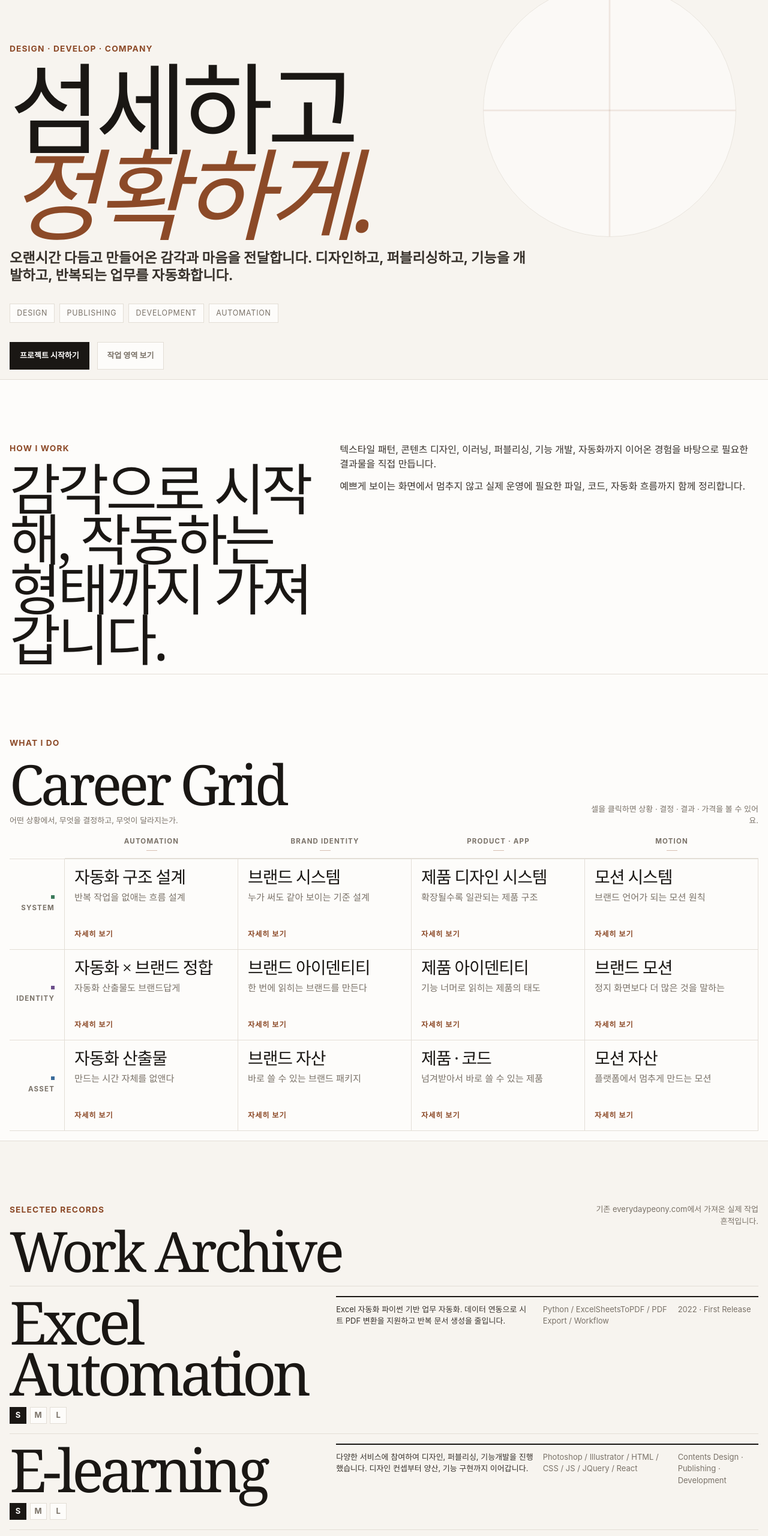
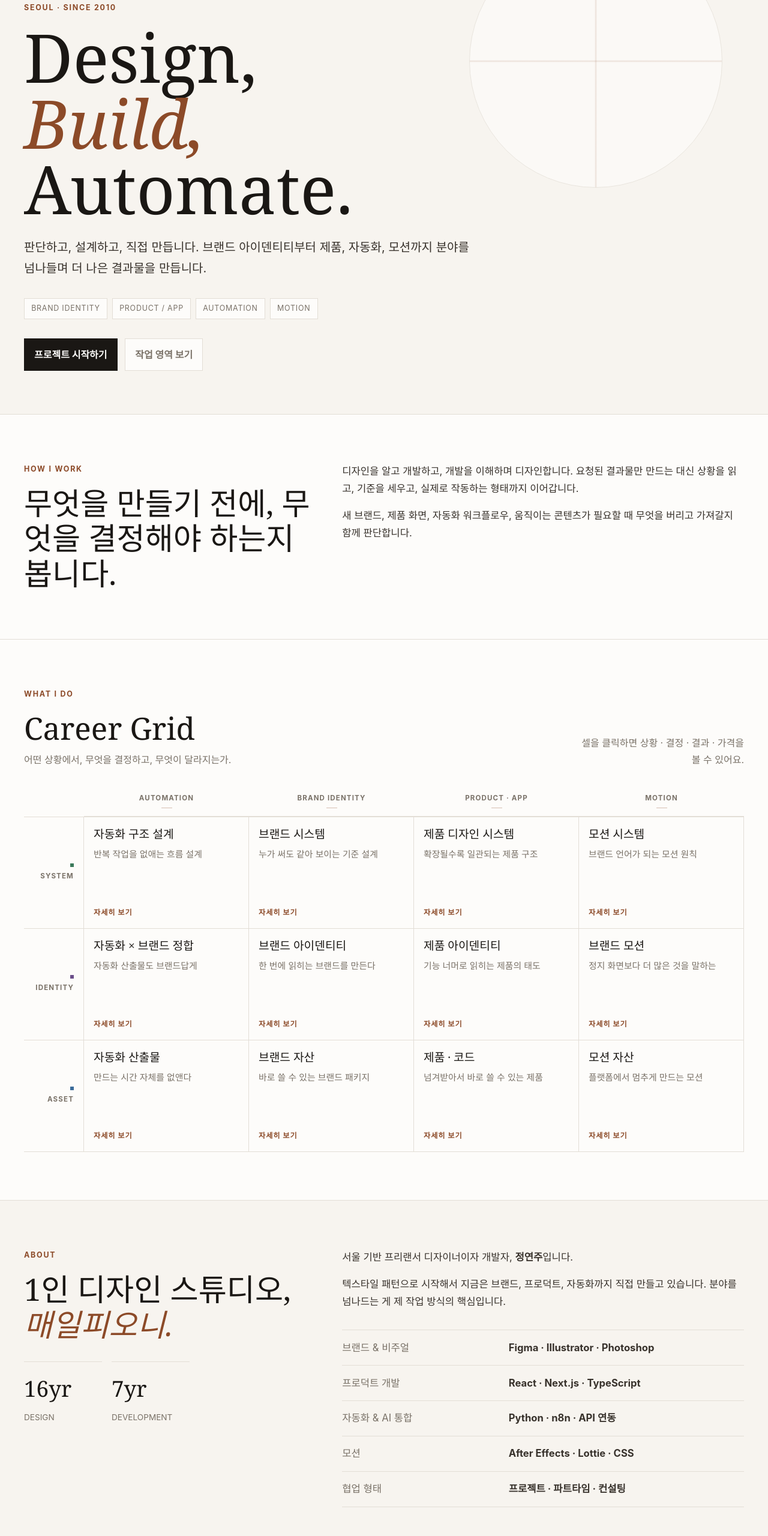
Before and after one commit to thePeony/peonyhome, a website: page index.html in a window 1280 px wide. Shown: the part 160-2720 px from the top of the page at 60% size. Drawn offline with Linux system fonts and the light colour scheme.

Commit message:
Revert "Apply editorial archive direction"
This reverts commit c7e3660d49cff80e1d5e4aa58681322714f1f769.

```diff
--- a/index.html
+++ b/index.html
@@ -33,7 +33,6 @@
         <nav aria-label="주요 섹션">
           <ul class="nav-list">
             <li><a href="#work">작업 영역</a></li>
-            <li><a href="#records">작업 기록</a></li>
             <li><a href="#about">소개</a></li>
             <li><a href="#contact">문의</a></li>
           </ul>
@@ -44,20 +43,21 @@
     <main id="content">
       <section class="hero" id="top">
         <div class="container hero-inner">
-          <p class="eyebrow">Design · Develop · Company</p>
+          <p class="eyebrow">Seoul · Since 2010</p>
           <h1>
-            섬세하고<br />
-            <em>정확하게.</em>
+            Design,<br />
+            <em>Build,</em><br />
+            Automate.
           </h1>
           <p class="lead">
-            오랜시간 다듬고 만들어온 감각과 마음을 전달합니다. 디자인하고,
-            퍼블리싱하고, 기능을 개발하고, 반복되는 업무를 자동화합니다.
+            판단하고, 설계하고, 직접 만듭니다. 브랜드 아이덴티티부터 제품,
+            자동화, 모션까지 분야를 넘나들며 더 나은 결과물을 만듭니다.
           </p>
           <div class="hero-pills" aria-label="작업 키워드">
-            <span>Design</span>
-            <span>Publishing</span>
-            <span>Development</span>
+            <span>Brand Identity</span>
+            <span>Product / App</span>
             <span>Automation</span>
+            <span>Motion</span>
           </div>
           <div class="cta-row">
             <a class="btn primary" href="#contact">프로젝트 시작하기</a>
@@ -70,16 +70,17 @@
         <div class="container split">
           <div>
             <p class="eyebrow">How I Work</p>
-            <h2 id="approach-title">감각으로 시작해, 작동하는 형태까지 가져갑니다.</h2>
+            <h2 id="approach-title">무엇을 만들기 전에, 무엇을 결정해야 하는지 봅니다.</h2>
           </div>
           <div class="copy-stack">
             <p>
-              텍스타일 패턴, 콘텐츠 디자인, 이러닝, 퍼블리싱, 기능 개발, 자동화까지
-              이어온 경험을 바탕으로 필요한 결과물을 직접 만듭니다.
+              디자인을 알고 개발하고, 개발을 이해하며 디자인합니다. 요청된 결과물만
+              만드는 대신 상황을 읽고, 기준을 세우고, 실제로 작동하는 형태까지
+              이어갑니다.
             </p>
             <p>
-              예쁘게 보이는 화면에서 멈추지 않고 실제 운영에 필요한 파일, 코드,
-              자동화 흐름까지 함께 정리합니다.
+              새 브랜드, 제품 화면, 자동화 워크플로우, 움직이는 콘텐츠가 필요할 때
+              무엇을 버리고 가져갈지 함께 판단합니다.
             </p>
           </div>
         </div>
@@ -107,88 +108,6 @@
         </div>
       </section>
 
-      <section class="section records-section" id="records" aria-labelledby="records-title">
-        <div class="container">
-          <div class="section-head records-head">
-            <div>
-              <p class="eyebrow">Selected Records</p>
-              <h2 id="records-title">Work Archive</h2>
-            </div>
-            <p class="section-note">기존 everydaypeony.com에서 가져온 실제 작업 흔적입니다.</p>
-          </div>
-
-          <article class="record">
-            <div class="record-title">
-              <h3>Excel Automation</h3>
-              <div class="size-switcher" aria-label="작업 크기">
-                <span>S</span><span>M</span><span>L</span>
-              </div>
-            </div>
-            <div class="record-meta">
-              <p>Excel 자동화 파이썬 기반 업무 자동화. 데이터 연동으로 시트 PDF 변환을 지원하고 반복 문서 생성을 줄입니다.</p>
-              <p>Python / ExcelSheetsToPDF / PDF Export / Workflow</p>
-              <p>2022 · First Release</p>
-            </div>
-          </article>
-
-          <article class="record">
-            <div class="record-title">
-              <h3>E-learning</h3>
-              <div class="size-switcher" aria-label="작업 크기">
-                <span>S</span><span>M</span><span>L</span>
-              </div>
-            </div>
-            <div class="record-meta">
-              <p>다양한 서비스에 참여하여 디자인, 퍼블리싱, 기능개발을 진행했습니다. 디자인 컨셉부터 양산, 기능 구현까지 이어갑니다.</p>
-              <p>Photoshop / Illustrator / HTML / CSS / JS / JQuery / React</p>
-              <p>Contents Design · Publishing · Development</p>
-            </div>
-          </article>
-
-          <article class="record">
-            <div class="record-title">
-              <h3>Textile & Pattern</h3>
-              <div class="size-switcher" aria-label="작업 크기">
-                <span>S</span><span>M</span><span>L</span>
-              </div>
-            </div>
-            <div class="record-meta">
-              <p>텍스타일 패턴 디자이너 인하우스 경험과 원단 영업 및 텍스타일 연관 디자인 개발 경험을 바탕으로 시각 기준을 만듭니다.</p>
-              <p>Textile Pattern / Visual System / Concept Design</p>
-              <p>Foundation</p>
-            </div>
-          </article>
-
-          <article class="record">
-            <div class="record-title">
-              <h3>Motion Art</h3>
-              <div class="size-switcher" aria-label="작업 크기">
-                <span>S</span><span>M</span><span>L</span>
-              </div>
-            </div>
-            <div class="record-meta">
-              <p>채널 아트와 통일성을 유지하면서 역동성을 강조한 모션 작업. 재생 버튼의 변화로 흐름 속 중심을 유지합니다.</p>
-              <p>Motion Art / Channel Art / Visual Direction</p>
-              <p>Brand Motion</p>
-            </div>
-          </article>
-
-          <article class="record">
-            <div class="record-title">
-              <h3>Travel Site Concept</h3>
-              <div class="size-switcher" aria-label="작업 크기">
-                <span>S</span><span>M</span><span>L</span>
-              </div>
-            </div>
-            <div class="record-meta">
-              <p>여행사이트 컨셉 디자인 제작에 참여했습니다. 서비스의 첫인상과 정보 구조를 함께 고려한 컨셉 시안을 설계합니다.</p>
-              <p>Web Concept / Design Direction / Service Layout</p>
-              <p>Concept Design</p>
-            </div>
-          </article>
-        </div>
-      </section>
-
       <section class="section about-section" id="about" aria-labelledby="about-title">
         <div class="container about-grid">
           <div>
@@ -213,9 +132,8 @@
               서울 기반 프리랜서 디자이너이자 개발자, <strong>정연주</strong>입니다.
             </p>
             <p>
-              텍스타일 패턴 디자이너, 원단 영업 및 텍스타일 연관 디자인 개발,
-              콘텐츠 디자인 경험을 지나 디자인을 기반으로 한 퍼블리싱 및 개발
-              서비스를 지원하고 있습니다.
+              텍스타일 패턴으로 시작해서 지금은 브랜드, 프로덕트, 자동화까지 직접
+              만들고 있습니다. 분야를 넘나드는 게 제 작업 방식의 핵심입니다.
             </p>
             <div class="skill-list" aria-label="작업 도구와 형태">
               <div><span>브랜드 & 비주얼</span><strong>Figma · Illustrator · Photoshop</strong></div>
@@ -233,8 +151,8 @@
           <div>
             <p class="eyebrow">Contact</p>
             <h2 id="contact-title">
-              디자인 견적<br />
-              문의
+              프로젝트를 함께<br />
+              시작해요.
             </h2>
             <p class="section-intro">새 프로젝트든, 협업 제안이든 — 편하게 연락주세요.</p>
           </div>
--- a/styles.css
+++ b/styles.css
@@ -22,8 +22,7 @@ body {
   color: var(--ink);
   background: var(--bg);
   font-family: "Pretendard", "Noto Sans KR", -apple-system, BlinkMacSystemFont, "Segoe UI", sans-serif;
-  font-size: 13px;
-  line-height: 1.5;
+  line-height: 1.75;
 }
 
 a { color: inherit; }
@@ -42,7 +41,7 @@ a { color: inherit; }
 }
 
 .container {
-  width: min(100% - 2rem, 1280px);
+  width: min(100% - 2.5rem, 1200px);
   margin-inline: auto;
 }
 
@@ -60,7 +59,7 @@ a { color: inherit; }
   justify-content: space-between;
   align-items: center;
   gap: 1.5rem;
-  padding: 0.85rem 0;
+  padding: 1rem 0;
 }
 
 .brand {
@@ -94,7 +93,7 @@ a { color: inherit; }
 .nav-list a {
   color: var(--muted);
   text-decoration: none;
-  font-size: 0.92rem;
+  font-size: 0.9rem;
 }
 
 .nav-list a:hover { color: var(--accent); }
@@ -103,7 +102,7 @@ a { color: inherit; }
   min-height: calc(100vh - 74px);
   display: flex;
   align-items: end;
-  padding: 5rem 0 1rem;
+  padding: 5rem 0 4.5rem;
   overflow: hidden;
 }
 
@@ -131,9 +130,9 @@ a { color: inherit; }
 .eyebrow {
   margin: 0 0 1rem;
   color: var(--accent);
-  font-size: 0.86rem;
+  font-size: 0.78rem;
   font-weight: 700;
-  letter-spacing: 0.08em;
+  letter-spacing: 0.14em;
   text-transform: uppercase;
 }
 
@@ -147,10 +146,9 @@ p {
 h1 {
   margin: 0;
   font-family: Georgia, "Times New Roman", serif;
-  font-size: clamp(5.2rem, 13vw, 10.5rem);
+  font-size: clamp(3.2rem, 9vw, 7rem);
   font-weight: 400;
-  letter-spacing: -0.06em;
-  line-height: 0.86;
+  line-height: 0.98;
 }
 
 h1 em,
@@ -160,12 +158,10 @@ h2 em {
 }
 
 .lead {
-  max-width: 56ch;
-  margin: 1.4rem 0 0;
+  max-width: 760px;
+  margin: 1.6rem 0 0;
   color: var(--body);
-  font-size: 1.45rem;
-  font-weight: 700;
-  line-height: 1.25;
+  font-size: clamp(1rem, 2vw, 1.25rem);
 }
 
 .hero-pills {
@@ -221,7 +217,7 @@ h2 em {
 }
 
 .section {
-  padding: 6.5rem 0 1rem;
+  padding: 5rem 0;
   border-top: 1px solid var(--line);
 }
 
@@ -242,17 +238,16 @@ h2 em {
 h2 {
   margin: 0;
   font-family: Georgia, "Times New Roman", serif;
-  font-size: clamp(3.8rem, 8vw, 5.8rem);
+  font-size: clamp(2rem, 4vw, 3.2rem);
   font-weight: 400;
-  letter-spacing: -0.055em;
-  line-height: 0.9;
+  line-height: 1.15;
 }
 
 .copy-stack {
   display: grid;
-  gap: 0.8rem;
+  gap: 1rem;
   color: var(--body);
-  font-size: 1rem;
+  font-size: 1.04rem;
 }
 
 .copy-stack p {
@@ -264,7 +259,7 @@ h2 {
   justify-content: space-between;
   gap: 2rem;
   align-items: end;
-  margin-bottom: 1rem;
+  margin-bottom: 2.5rem;
 }
 
 .section-intro,
@@ -274,7 +269,6 @@ h2 {
 
 .section-intro {
   margin: 0.6rem 0 0;
-  max-width: 55ch;
 }
 
 .section-note {
@@ -285,8 +279,8 @@ h2 {
 
 .x-labels {
   display: grid;
-  grid-template-columns: 92px repeat(4, minmax(210px, 1fr));
-  min-width: 932px;
+  grid-template-columns: 100px repeat(4, minmax(210px, 1fr));
+  min-width: 940px;
 }
 
 .x-label {
@@ -312,7 +306,7 @@ h2 {
 .grid-rows {
   display: flex;
   flex-direction: column;
-  min-width: 932px;
+  min-width: 940px;
 }
 
 .work-section .container {
@@ -321,7 +315,7 @@ h2 {
 
 .grid-row {
   display: grid;
-  grid-template-columns: 92px repeat(4, minmax(210px, 1fr));
+  grid-template-columns: 100px repeat(4, minmax(210px, 1fr));
   border-bottom: 1px solid var(--line);
 }
 
@@ -358,7 +352,7 @@ h2 {
 
 .cell {
   display: flex;
-  min-height: 150px;
+  min-height: 185px;
   flex-direction: column;
   border: 0;
   border-right: 1px solid var(--line);
@@ -379,16 +373,15 @@ h2 {
 
 .cell-title {
   font-family: Georgia, "Times New Roman", serif;
-  font-size: 1.75rem;
-  letter-spacing: -0.04em;
-  line-height: 0.95;
+  font-size: 1.2rem;
+  line-height: 1.3;
 }
 
 .cell-desc {
   margin-top: 0.65rem;
   color: var(--muted);
-  font-size: 0.95rem;
-  line-height: 1.4;
+  font-size: 0.93rem;
+  line-height: 1.55;
 }
 
 .cell-cta {
@@ -467,82 +460,6 @@ h2 {
   font-weight: 700;
 }
 
-.records-section {
-  background: var(--bg);
-}
-
-.records-head {
-  align-items: start;
-}
-
-.record {
-  display: grid;
-  grid-template-columns: minmax(260px, 0.85fr) minmax(0, 1.15fr);
-  gap: 1.5rem;
-  border-top: 1px solid var(--line);
-  padding: 1rem 0;
-}
-
-.record:last-child {
-  border-bottom: 1px solid var(--line);
-}
-
-.record-title {
-  display: grid;
-  gap: 0.9rem;
-}
-
-.record h3 {
-  margin: 0;
-  font-family: Georgia, "Times New Roman", serif;
-  font-size: clamp(4.2rem, 9vw, 6.2rem);
-  font-weight: 400;
-  letter-spacing: -0.065em;
-  line-height: 0.86;
-}
-
-.record-meta {
-  display: grid;
-  grid-template-columns: minmax(0, 1.1fr) minmax(160px, 0.7fr) minmax(110px, 0.45fr);
-  gap: 1rem;
-  border-top: 2px solid var(--ink);
-  padding-top: 0.7rem;
-}
-
-.record-meta p {
-  margin: 0;
-  color: var(--body);
-  max-width: 55ch;
-}
-
-.record-meta p:nth-child(2),
-.record-meta p:nth-child(3) {
-  color: var(--muted);
-}
-
-.size-switcher {
-  display: flex;
-  gap: 0.35rem;
-}
-
-.size-switcher span {
-  display: inline-flex;
-  align-items: center;
-  justify-content: center;
-  width: 28px;
-  height: 28px;
-  border: 1px solid var(--line);
-  background: var(--paper);
-  color: var(--muted);
-  font-weight: 700;
-}
-
-.size-switcher span:first-child {
-  background: var(--ink);
-  color: var(--paper);
-  border-color: var(--ink);
-}
-
 .stats {
   display: flex;
   gap: 1rem;
@@ -558,10 +475,8 @@ h2 {
 .stats strong {
   display: block;
   font-family: Georgia, "Times New Roman", serif;
-  font-size: 4rem;
+  font-size: 2.3rem;
   font-weight: 400;
-  letter-spacing: -0.05em;
-  line-height: 0.9;
 }
 
 .stats span {
@@ -625,7 +540,6 @@ h2 {
   color: var(--ink);
   padding: 0.8rem;
   font: inherit;
-  font-size: 1rem;
 }
 
 .contact-form textarea {
@@ -781,9 +695,8 @@ h2 {
 
 .panel-title {
   font-family: Georgia, "Times New Roman", serif;
-  font-size: clamp(3rem, 8vw, 5rem);
-  letter-spacing: -0.055em;
-  line-height: 0.9;
+  font-size: clamp(2rem, 5vw, 3rem);
+  line-height: 1.1;
 }
 
 .panel-close {
@@ -862,11 +775,6 @@ h2 {
     grid-template-columns: repeat(2, minmax(0, 1fr));
   }
 
-  .record,
-  .record-meta {
-    grid-template-columns: 1fr;
-  }
-
   .split,
   .about-grid,
   .contact-grid,
@@ -881,7 +789,7 @@ h2 {
 
 @media (max-width: 760px) {
   .container {
-    width: min(100% - 1.5rem, 1200px);
+    width: min(100% - 2rem, 1200px);
   }
 
   .topbar-inner {
@@ -892,7 +800,7 @@ h2 {
 
   .hero {
     min-height: auto;
-    padding: 4rem 0 1rem;
+    padding: 4rem 0;
   }
 
   .hero-inner::after {
@@ -902,7 +810,7 @@ h2 {
   }
 
   .section {
-    padding: 4.5rem 0 1rem;
+    padding: 3.5rem 0;
   }
 
   .section-head,
@@ -930,12 +838,4 @@ h2 {
     align-items: flex-start;
     flex-direction: column;
   }
-
-  .lead {
-    font-size: 1.2rem;
-  }
-
-  .record h3 {
-    font-size: clamp(3.2rem, 18vw, 5rem);
-  }
 }
```
Also changed, not shown: README.md, site.webmanifest.
